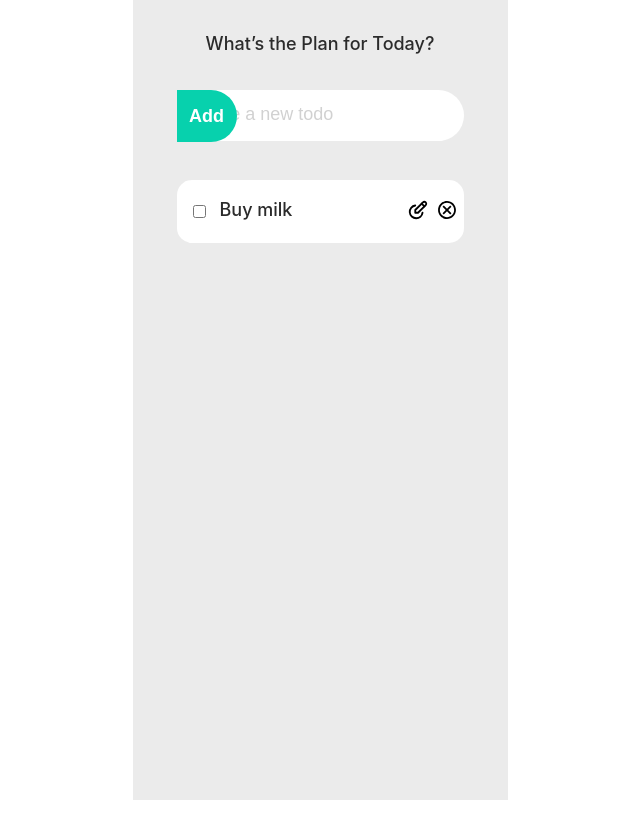
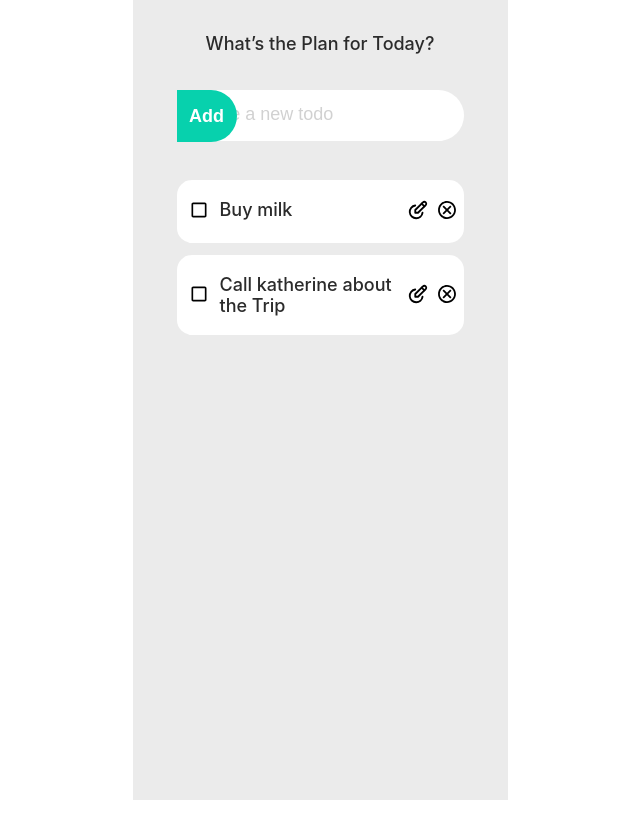
Before and after one commit to muse9312/todo-app, a React (Create React App) app: page / in a window 1280 px wide. Shown: the top 838 px of the page, without its empty margins (320-960 px from the left). Built offline with nearby package versions, Linux system fonts and the light colour scheme.

Commit message:
fix : Main page Input component modify & TodoItem CheckBox button modify

```diff
--- a/src/components/Input.jsx
+++ b/src/components/Input.jsx
@@ -1,14 +1,14 @@
 import React from 'react'
 
-const Input = ({ onClick, btntype }) => {
+const Input = ({ label, onClick }) => {
     return (
         <div className="input-wrap">
 
             <input type="text" className="input" placeholder="Write a new todo">
 
             </input>
-            <button type="button" className={'btn'} onClick={() => { onClick() }} btntype={btntype} >
-                <span>Add</span>
+            <button type="button" className={label === 'Update' ? 'btn update' : 'btn'} onClick={() => { onClick() }}  >
+                <span>{label}</span>
             </button>
         </div>
 
--- a/src/components/TodoItem.jsx
+++ b/src/components/TodoItem.jsx
@@ -1,22 +1,37 @@
-import React from 'react'
+import React, { useState } from 'react'
 import { IoMdCloseCircleOutline } from "react-icons/io";
+import { MdCheckBoxOutlineBlank } from "react-icons/md";
+import { IoCheckbox } from "react-icons/io5";
 import { TbEditCircle } from "react-icons/tb";
 
+
 const TodoItem = ({ title }) => {
+
+    const [isChecked, setIsChecked] = useState(false);
+    const handleChecked = () => {
+        setIsChecked(!isChecked);
+    };
+
+
+
     return (
-        <div className="item">
+
+        <div className={isChecked ? "item checked" : "item"}>
             <div className="item-lfcontent">
-                <input type="checkbox" ></input>
-                <span>{title}</span>
+                <button type="button" className="icon-button" onClick={handleChecked}>
+                    {isChecked ? <IoCheckbox size={20} /> : <MdCheckBoxOutlineBlank size={20} />}
+                </button>
+                <span className={isChecked ? "title checked" : "title"}>{title}</span>
             </div>
 
             <div className="item-rgcontent">
-                <button type="button" className='icon-button'><TbEditCircle size={22} /></button>
-                <button type="button" className='icon-button'> <IoMdCloseCircleOutline size={22} /></button>
+                <button type="button" className='icon-button'><TbEditCircle size={22} color={isChecked ? 'gray' : ''} disabled={isChecked} /></button>
+                <button type="button" className='icon-button'> <IoMdCloseCircleOutline size={22} color={isChecked ? 'gray' : ''} disabled={isChecked} /></button>
 
 
             </div>
         </div>
+
     )
 }
 
--- a/src/pages/Main.jsx
+++ b/src/pages/Main.jsx
@@ -9,9 +9,11 @@ const Main = () => {
             <div className="content-wrap">
                 <Text label={'What’s the Plan for Today?'} />
 
-                <Input onClick={() => { }} btnType={'update'} />
-
-                <TodoItem title={'Buy milk'} />
+                <Input onClick={() => { }} label={'Add'} />
+                <div className="item-wapper">
+                    <TodoItem title={'Buy milk'} />
+                    <TodoItem title={'Call katherine about the Trip'} />
+                </div>
             </div>
 
 
--- a/src/styles/page.scss
+++ b/src/styles/page.scss
@@ -63,17 +63,27 @@
         font-size: 18px;
         font-weight: 700;
     }
+}
 
-    .btn-update {
+.btn.update {
+    width: 77px;
     background: #d129ec;
 }
+
+//  todoItem
+
+.item-wapper {
+    display: flex;
+    flex-direction: column;
+    gap: 12px 0;
+    margin-top: 39px;
 }
 
 .item {
     display: flex;
     justify-content: space-between;
     padding: 19px 6px 19px 12px;
-    margin-top: 39px;
+
     border-radius: 15px;
     background: #ffffff;
 
@@ -91,6 +101,7 @@
     &-rgcontent {
         display: flex;
         gap: 0 7px;
+    }
 
     button {
         border: none;
@@ -99,4 +110,12 @@
         padding: 0;
     }
 }
+
+.item.checked {
+    background: #f7f7f7;
 }
+
+.title.checked {
+    color: #787878;
+    text-decoration: line-through;
+}
```
Lines whose indentation alone changed are shown as unchanged.
